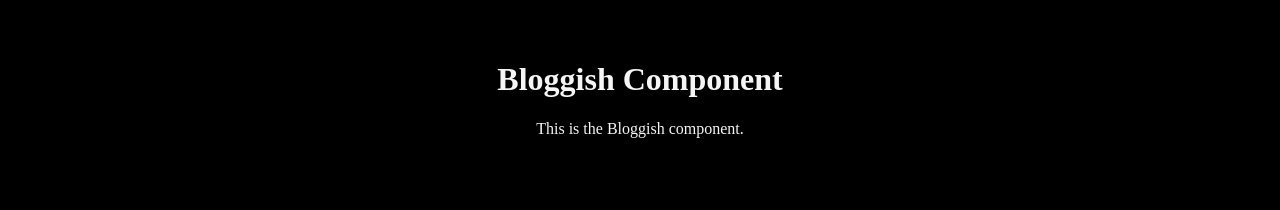
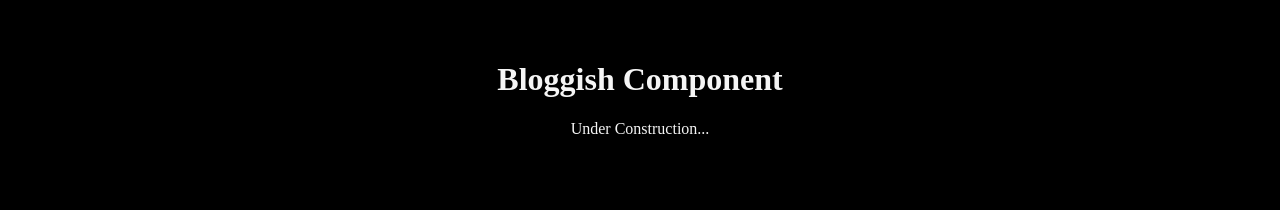
Before and after one commit to zckramer/resume-portfolio, a React (Vite) app: page /bloggish in a window 1280 px wide. Shown: the top 210 px of the page. Built offline with nearby package versions, Linux system fonts and the light colour scheme.

Commit message:
add placeholder construction text to view components

```diff
--- a/src/components/Bloggish/Bloggish.tsx
+++ b/src/components/Bloggish/Bloggish.tsx
@@ -1,8 +1,8 @@
 const Bloggish: React.FC = () => {
     return (
-        <div>
+        <div className="bloggish">
             <h1>Bloggish Component</h1>
-            <p>This is the Bloggish component.</p>
+            <p>Under Construction...</p>
         </div>
     );
 };
--- a/src/components/Contact/Contact.tsx
+++ b/src/components/Contact/Contact.tsx
@@ -1,11 +1,14 @@
-import React from 'react';
+import type { FC } from "react";
 
-const Contact: React.FC = () => {
+const Contact: FC = () => {
+
     return (
-        <div>
-            <h2>Contact</h2>
-            {/* Add your contact form or information here */}
-        </div>
+        <>
+            <h1>Contact</h1>
+                <br />
+                <p>Under Construction...</p>
+                <br />
+        </>
     );
 };
 
--- a/src/components/Portfolio/Portfolio.tsx
+++ b/src/components/Portfolio/Portfolio.tsx
@@ -1,11 +1,8 @@
-interface PortfolioProps {
-    // Add props here if needed
-}
-
-const Portfolio: React.FC<PortfolioProps> = () => {
+const Portfolio: React.FC = () => {
     return (
         <div className="portfolio">
-            <h2>Portfolio</h2>
+            <h1>Portfolio</h1>
+            <p>Under Construction...</p>
             {/* Add portfolio content here */}
         </div>
     );
--- a/src/components/Resume/ResumeContent.tsx
+++ b/src/components/Resume/ResumeContent.tsx
@@ -2,7 +2,7 @@ export default function ResumeContent() {
   return (
     <article className="resume">
       <section className="resume__section">
-        <h2 className="resume__h2">About</h2>
+        <h2 className="resume__h2">About Zack Kramer</h2>
         <p>
           A <strong>full-stack developer</strong> with a passion for{" "}
           <strong>education</strong> and <strong>front-end development</strong>. A
```
